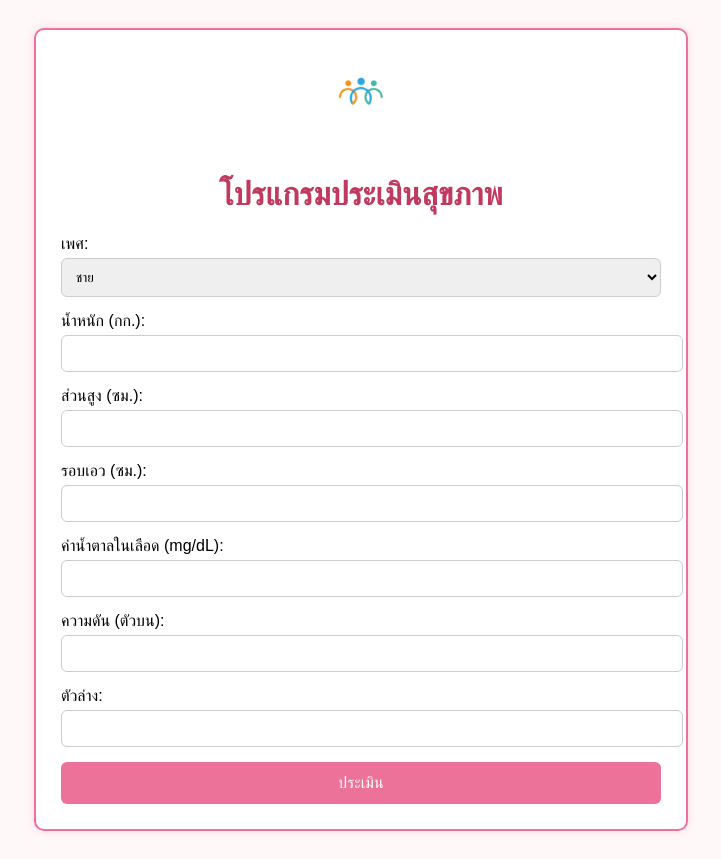
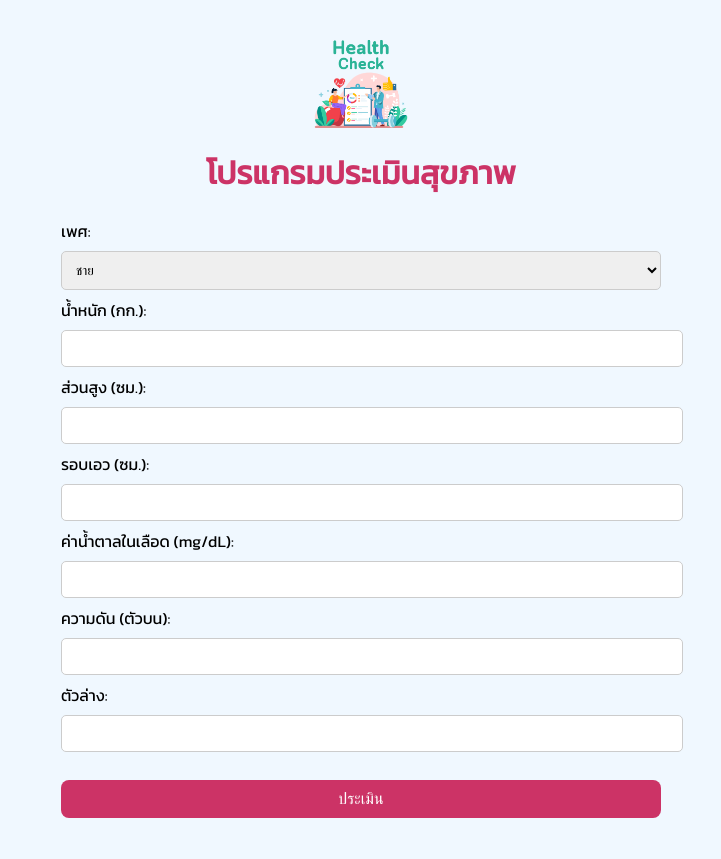
Before and after one commit to Nutruja1240/health_webapp, a Flask app: page / in a window 1280 px wide. Shown: the whole page, without its empty margins (279-1000 px from the left). After the commit the page ends 818 px from the top, so only its background shows below. Run offline with Flask 3, Linux system fonts and the light colour scheme.

Commit message:
Update new

```diff
--- a/templates/index.html
+++ b/templates/index.html
@@ -1,52 +1,50 @@
+
 <!DOCTYPE html>
 <html lang="th">
 <head>
     <meta charset="UTF-8">
     <title>โปรแกรมประเมินสุขภาพ</title>
+    <link href="https://fonts.googleapis.com/css2?family=Kanit&display=swap" rel="stylesheet">
     <style>
         body {
-            font-family: 'Sarabun', sans-serif;
-            background-color: #fef8f9;
+            font-family: 'Kanit', sans-serif;
+            background-color: #f0f8ff;
             padding: 20px;
+        }
+        h1 {
+            text-align: center;
+            color: #cc3366;
         }
         .container {
             max-width: 600px;
             margin: auto;
-            background: #ffffff;
-            padding: 25px;
-            border-radius: 10px;
-            border: 2px solid #ec7299;
-            box-shadow: 0 0 10px #ffd6e0;
-        }
-        h1 {
-            text-align: center;
-            color: #c0395f;
         }
         input, select {
             width: 100%;
             padding: 10px;
-            margin-top: 5px;
-            margin-bottom: 15px;
-            border-radius: 6px;
+            margin: 8px 0;
+            border-radius: 5px;
             border: 1px solid #ccc;
         }
         button {
-            width: 100%;
-            padding: 12px;
-            background-color: #ec7299;
+            background-color: #cc3366;
             color: white;
             border: none;
-            border-radius: 6px;
+            padding: 10px 15px;
             font-size: 16px;
+            border-radius: 8px;
+            margin-top: 20px;
+            cursor: pointer;
+            width: 100%;
         }
         button:hover {
-            background-color: #d45b86;
+            background-color: #a92c59;
         }
         .result {
-            margin-top: 20px;
+            margin-top: 25px;
             padding: 15px;
-            background-color: #fff0f5;
-            border: 1px dashed #ec7299;
+            background-color: #e6f7ff;
+            border: 1px dashed #3399cc;
             border-radius: 8px;
         }
         .logo {
@@ -67,33 +65,34 @@
             <option value="female">หญิง</option>
         </select>
         <label>น้ำหนัก (กก.):</label>
-            <input type="number" name="weight" required>
+        <input type="text" name="weight">
         <label>ส่วนสูง (ซม.):</label>
-            <input type="number" name="height" required>
+        <input type="text" name="height">
         <label>รอบเอว (ซม.):</label>
-            <input type="number" name="waist" required>
+        <input type="text" name="waist">
         <label>ค่าน้ำตาลในเลือด (mg/dL):</label>
-            <input type="number" name="sugar" required>
+        <input type="text" name="sugar">
         <label>ความดัน (ตัวบน):</label>
-            <input type="number" name="systolic" required>
+        <input type="text" name="systolic">
         <label>ตัวล่าง:</label>
-            <input type="number" name="diastolic" required>
+        <input type="text" name="diastolic">
         <button type="submit">ประเมิน</button>
     </form>
 
     {% if result %}
         <div class="result">
+            {% if result.error %}
+                <p>{{ result.error }}</p>
+            {% else %}
                 <p><strong>BMI:</strong> {{ result.bmi }} - {{ result.bmi_status }}</p>
                 <p><strong>คำแนะนำ:</strong> {{ result.bmi_advice }}</p>
-
                 <p><strong>ระดับน้ำตาล:</strong> {{ result.sugar_status }}</p>
                 <p><strong>คำแนะนำ:</strong> {{ result.sugar_advice }}</p>
-
                 <p><strong>ความดัน:</strong> {{ result.bp_status }}</p>
                 <p><strong>คำแนะนำ:</strong> {{ result.bp_advice }}</p>
-
                 <p><strong>รอบเอว:</strong> {{ result.waist_status }}</p>
                 <p><strong>คำแนะนำ:</strong> {{ result.waist_advice }}</p>
+            {% endif %}
         </div>
     {% endif %}
 </div>
```
Also changed, not shown: static/logo.png. Lines whose indentation alone changed are shown as unchanged.
